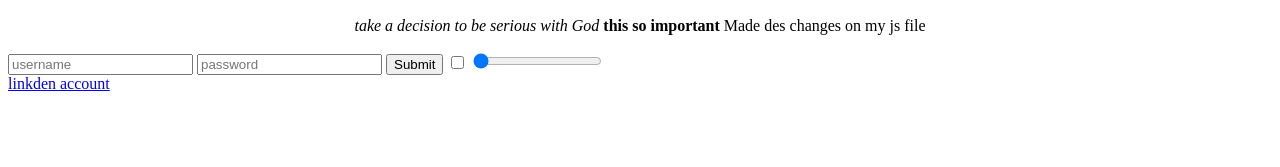
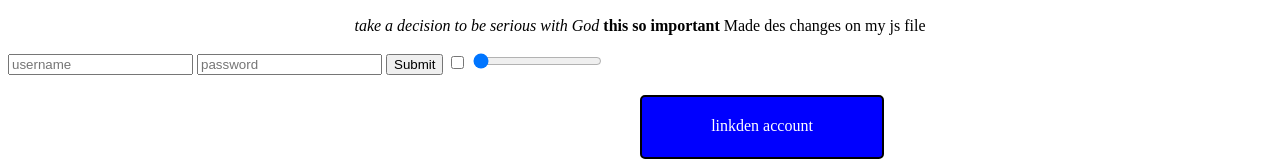
Before and after one commit to ojingwaDaniel/DOM-manipulation, a plain HTML site: page index.html in a window 1280 px wide. Shown: the part 815-982 px from the top of the page. Before the commit the page ends 916 px from the top, so only its background shows below. Drawn offline with Linux system fonts and the light colour scheme.

Commit message:
added some styling

```diff
--- a/style.css
+++ b/style.css
@@ -11,3 +11,19 @@ img{
     width: 50%;
     height: 2%;
 }
+.box{
+    position: relative;
+    left: 50%;
+    margin-top: 20px;
+    padding: 20px;
+    width : 200px;
+    height: 20px;
+    border: 2px solid black;
+    background-color: blue;
+    text-align: center;
+    border-radius: 5px;
+}
+.box a {
+    text-decoration: none;
+    color: white
+}
```
